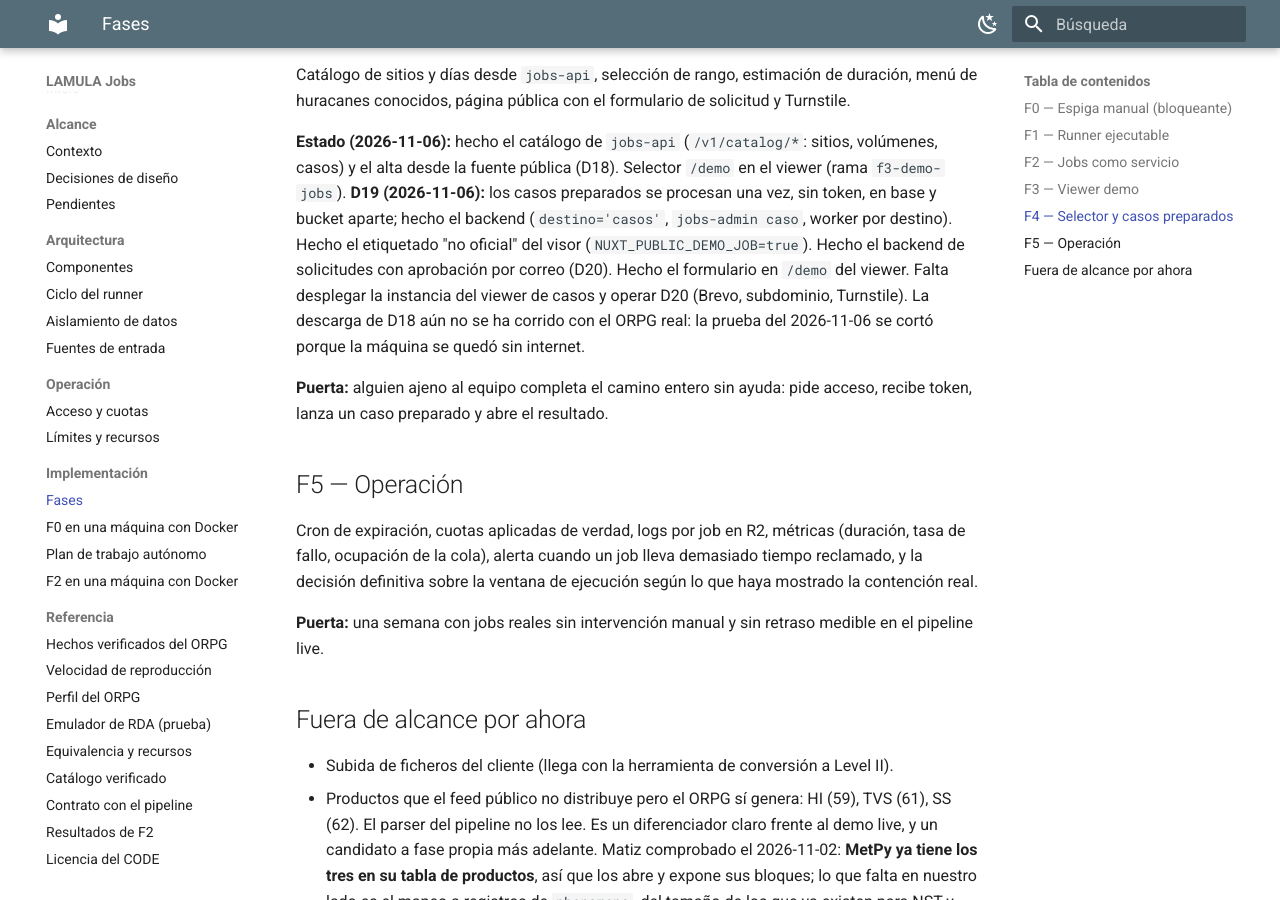
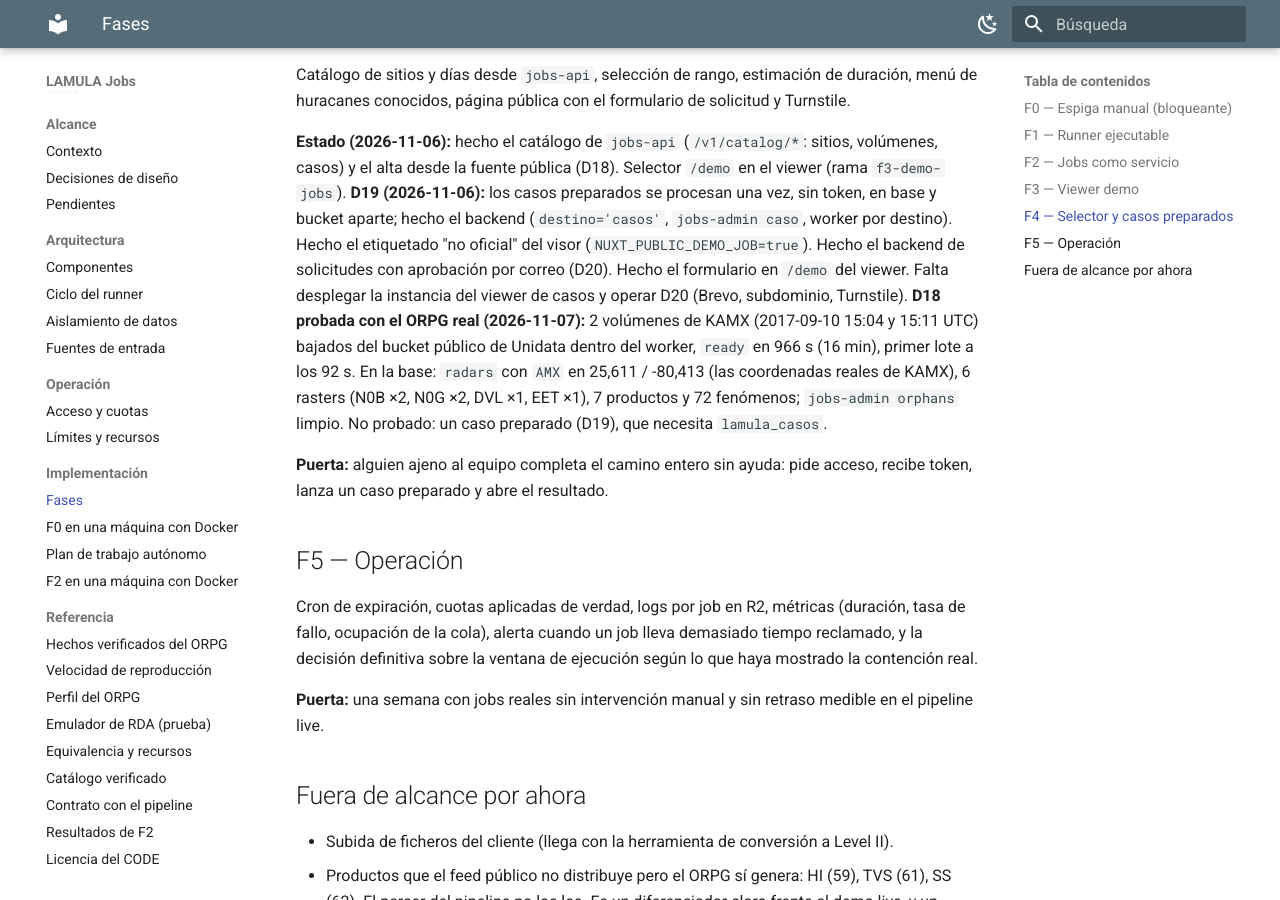
Before and after one commit to vladimir1284/lamula-jobs, an MkDocs documentation site: the page built from docs/implementacion/fases.md, in a window 1280 px wide and 900 px high, scrolled down 2713 px. Built offline with MkDocs 1.6.1 and Material for MkDocs 9.7.7, drawn with Linux system fonts in a browser that asks for light colours.

Commit message:
docs: D18 probada con el ORPG real, 2 volúmenes de KAMX desde la fuente pública
Co-Authored-By: Claude Sonnet 5.5 <noreply@anthropic.com>

```diff
--- a/docs/implementacion/fases.md
+++ b/docs/implementacion/fases.md
@@ -105,8 +105,10 @@ huracanes conocidos, página pública con el formulario de solicitud y Turnstile
 pública (D18). Selector `/demo` en el viewer (rama `f3-demo-jobs`).
 **D19 (2026-11-06):** los casos preparados se procesan una vez, sin token, en base y bucket aparte; hecho el backend
 (`destino='casos'`, `jobs-admin caso`, worker por destino). Hecho el etiquetado "no oficial" del visor (`NUXT_PUBLIC_DEMO_JOB=true`). Hecho el backend de solicitudes con aprobación por correo (D20). Hecho el formulario en `/demo` del viewer. Falta desplegar la instancia del viewer de casos y operar D20
-(Brevo, subdominio, Turnstile). La descarga de D18 aún no se ha corrido con el ORPG
-real: la prueba del 2026-11-06 se cortó porque la máquina se quedó sin internet.
+(Brevo, subdominio, Turnstile). **D18 probada con el ORPG real (2026-11-07):** 2 volúmenes de KAMX (2017-09-10 15:04 y 15:11 UTC) bajados del bucket
+público de Unidata dentro del worker, `ready` en 966 s (16 min), primer lote a los 92 s. En la base: `radars` con
+`AMX` en 25,611 / -80,413 (las coordenadas reales de KAMX), 6 rasters (N0B ×2, N0G ×2, DVL ×1, EET ×1), 7 productos y 72
+fenómenos; `jobs-admin orphans` limpio. No probado: un caso preparado (D19), que necesita `lamula_casos`.
 
 **Puerta:** alguien ajeno al equipo completa el camino entero sin ayuda: pide acceso, recibe
 token, lanza un caso preparado y abre el resultado.
```
